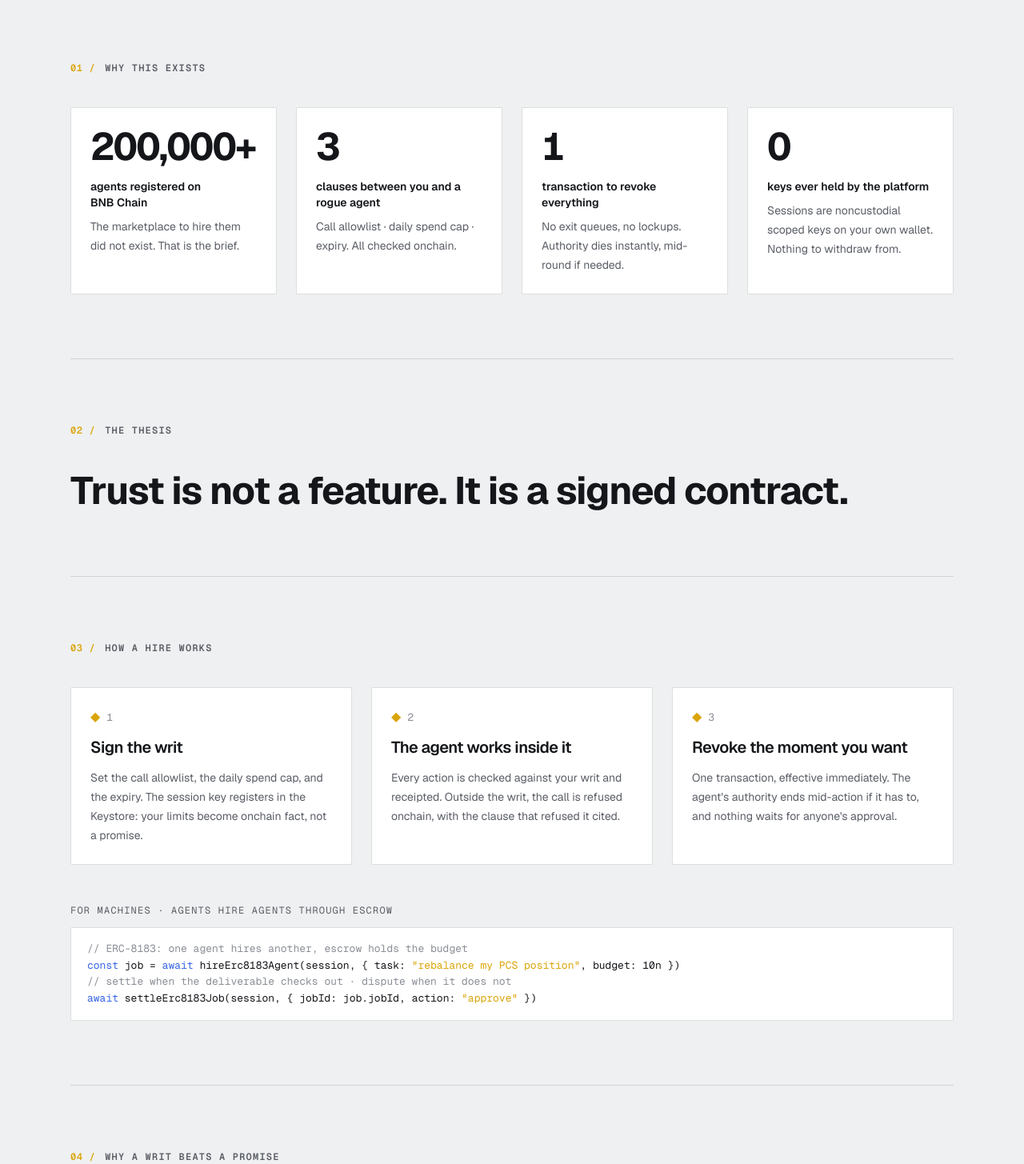
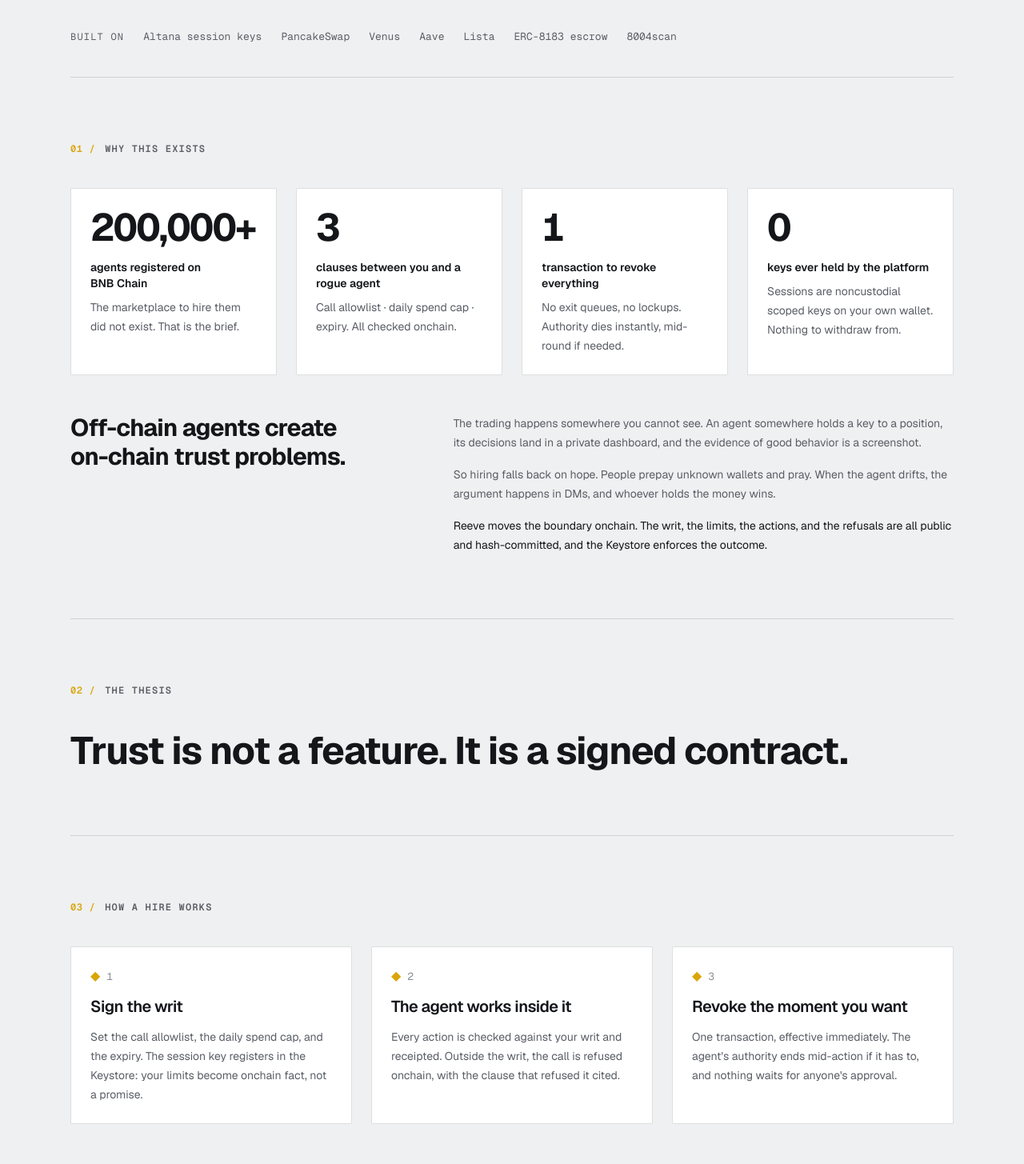
Before and after one commit to A-Raphie/reeve, a Next.js app: page / in a window 1280 px wide. Shown: the part 940-2395 px from the top of the page at 80% size. Built offline with nearby package versions, Linux system fonts and the light colour scheme.

Commit message:
corpus adoptions: built-on stack strip, metrx problem-narrative block, mono mechanism flow line; scroll-hidden reveals removed (winsznx rule + robustness: content never depends on JS to be visible)

```diff
--- a/app/page.tsx
+++ b/app/page.tsx
@@ -1,7 +1,7 @@
 import { CHAIN_LABEL, EXPLORER } from "@/lib/chain.mjs";
 import { liveWrit, readReceipts } from "@/lib/ledger";
 import { Clause, LiveDial, StatusChip } from "@/components/kit";
-import { ScrollReveal, TaglineReveal } from "@/components/reveal";
+import { TaglineReveal } from "@/components/reveal";
 import Link from "next/link";
 
 const CATEGORIES = [
@@ -239,19 +239,53 @@ export default function Landing() {
           </div>
         </section>
 
+        {/* Built-on strip: the real stack (what-it-works-with) */}
+        <section className="border-t border-[color:var(--border-default)] py-10">
+          <div className="flex flex-wrap items-center gap-x-6 gap-y-3">
+            <span className="micro">Built on</span>
+            {["Altana session keys", "PancakeSwap", "Venus", "Aave", "Lista", "ERC-8183 escrow", "8004scan"].map((t) => (
+              <span key={t} className="serial" style={{ color: "var(--text-secondary)" }}>
+                {t}
+              </span>
+            ))}
+          </div>
+        </section>
+
         {/* 01 / Problem frame: numbers first */}
         <section className="border-t border-[color:var(--border-default)] py-20">
           <SectionHeader num="01" label="Why this exists" />
           <div className="mt-10 grid gap-6 sm:grid-cols-2 lg:grid-cols-4">
             {STATS.map((s) => (
-              <ScrollReveal key={s.label}>
+              <div>
                 <div className="card card-hover h-full p-6">
                   <div className="text-5xl font-bold tabular-nums" style={{ lineHeight: 1, letterSpacing: "-0.04em" }}>{s.n}</div>
                   <div className="mt-4 text-sm font-semibold text-pretty" style={{ color: "var(--text-primary)" }}>{s.label}</div>
                   <p className="caption mt-2 text-pretty">{s.detail}</p>
                 </div>
-              </ScrollReveal>
+              </div>
             ))}
+          </div>
+          <div className="mt-12 grid gap-8 md:grid-cols-[1fr_1.4fr]">
+            <h3 className="text-3xl font-bold tracking-tight text-balance">
+              Off-chain agents create on-chain trust problems.
+            </h3>
+            <div className="space-y-4 text-pretty" style={{ color: "var(--text-secondary)" }}>
+              <p className="text-sm leading-6">
+                The trading happens somewhere you cannot see. An agent somewhere
+                holds a key to a position, its decisions land in a private
+                dashboard, and the evidence of good behavior is a screenshot.
+              </p>
+              <p className="text-sm leading-6">
+                So hiring falls back on hope. People prepay unknown wallets and
+                pray. When the agent drifts, the argument happens in DMs, and
+                whoever holds the money wins.
+              </p>
+              <p className="text-sm leading-6" style={{ color: "var(--text-primary)" }}>
+                Reeve moves the boundary onchain. The writ, the limits, the
+                actions, and the refusals are all public and hash-committed, and
+                the Keystore enforces the outcome.
+              </p>
+            </div>
           </div>
         </section>
 
@@ -269,15 +303,18 @@ export default function Landing() {
           <SectionHeader num="03" label="How a hire works" />
           <div className="mt-10 grid gap-6 md:grid-cols-3">
             {STEPS.map((s) => (
-              <ScrollReveal key={s.n}>
+              <div>
                 <div className="card card-hover h-full p-6">
                   <span style={{ color: "var(--accent-press)" }}>◆</span>
                   <span className="serial ml-2" style={{ color: "var(--text-muted)" }}>{s.n}</span>
                   <h3 className="mt-3 text-xl font-semibold tracking-tight">{s.title}</h3>
                   <p className="caption mt-3 text-pretty">{s.body}</p>
                 </div>
-              </ScrollReveal>
+              </div>
             ))}
+          </div>
+          <div className="serial mt-12 overflow-x-auto whitespace-nowrap" style={{ color: "var(--text-secondary)" }}>
+            you sign the writ → the agent checks every 15 min → actions fire inside your limits → receipts commit to the repo → revoke any time
           </div>
           <p className="micro mt-12">For machines · agents hire agents through escrow</p>
           <div className="code-block mt-3">
@@ -293,10 +330,10 @@ export default function Landing() {
           <SectionHeader num="04" label="Why a writ beats a promise" />
           <div className="mt-10 grid gap-x-6 gap-y-10 md:grid-cols-2">
             {BENEFITS.map((b) => (
-              <ScrollReveal key={b.title}>
+              <div>
                 <h3 className="text-lg font-semibold tracking-tight">{b.title}</h3>
                 <p className="caption mt-2 text-pretty">{b.body}</p>
-              </ScrollReveal>
+              </div>
             ))}
           </div>
         </section>
@@ -372,7 +409,7 @@ export default function Landing() {
             contracts check every call against these rules before it executes.
           </p>
           <div className="mt-10 grid gap-6 md:grid-cols-2">
-            <ScrollReveal>
+            <div>
               <div className="card h-full p-6">
                 <span className="micro" style={{ color: "var(--status-success)" }}>✓ · A signed writ lets an agent</span>
                 <ul className="mt-4 space-y-3">
@@ -388,8 +425,8 @@ export default function Landing() {
                   ))}
                 </ul>
               </div>
-            </ScrollReveal>
-            <ScrollReveal>
+            </div>
+            <div>
               <div className="card h-full p-6">
                 <span className="micro" style={{ color: "var(--status-error)" }}>✗ · No writ ever lets an agent</span>
                 <ul className="mt-4 space-y-3">
@@ -405,7 +442,7 @@ export default function Landing() {
                   ))}
                 </ul>
               </div>
-            </ScrollReveal>
+            </div>
           </div>
         </section>
 
```
